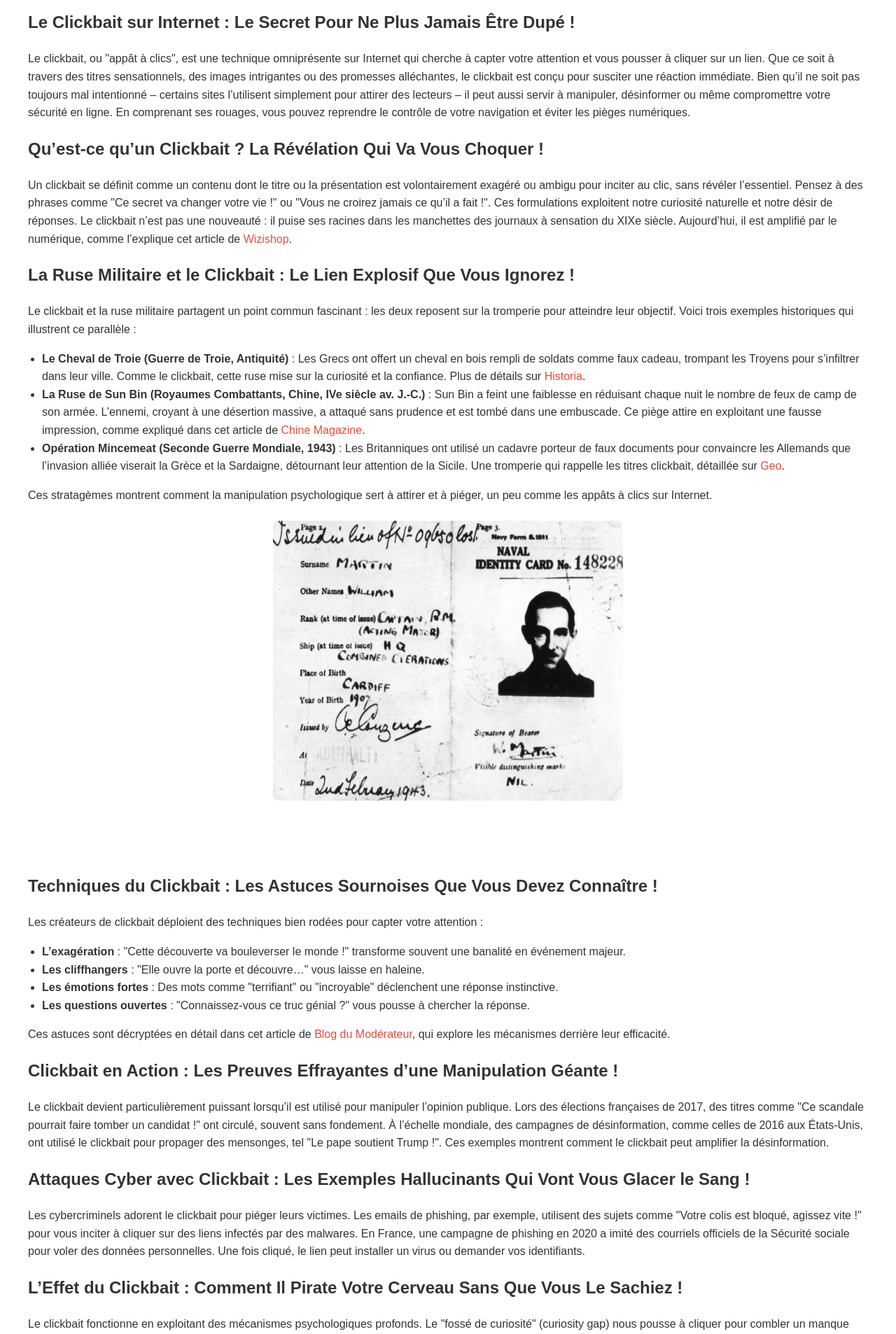
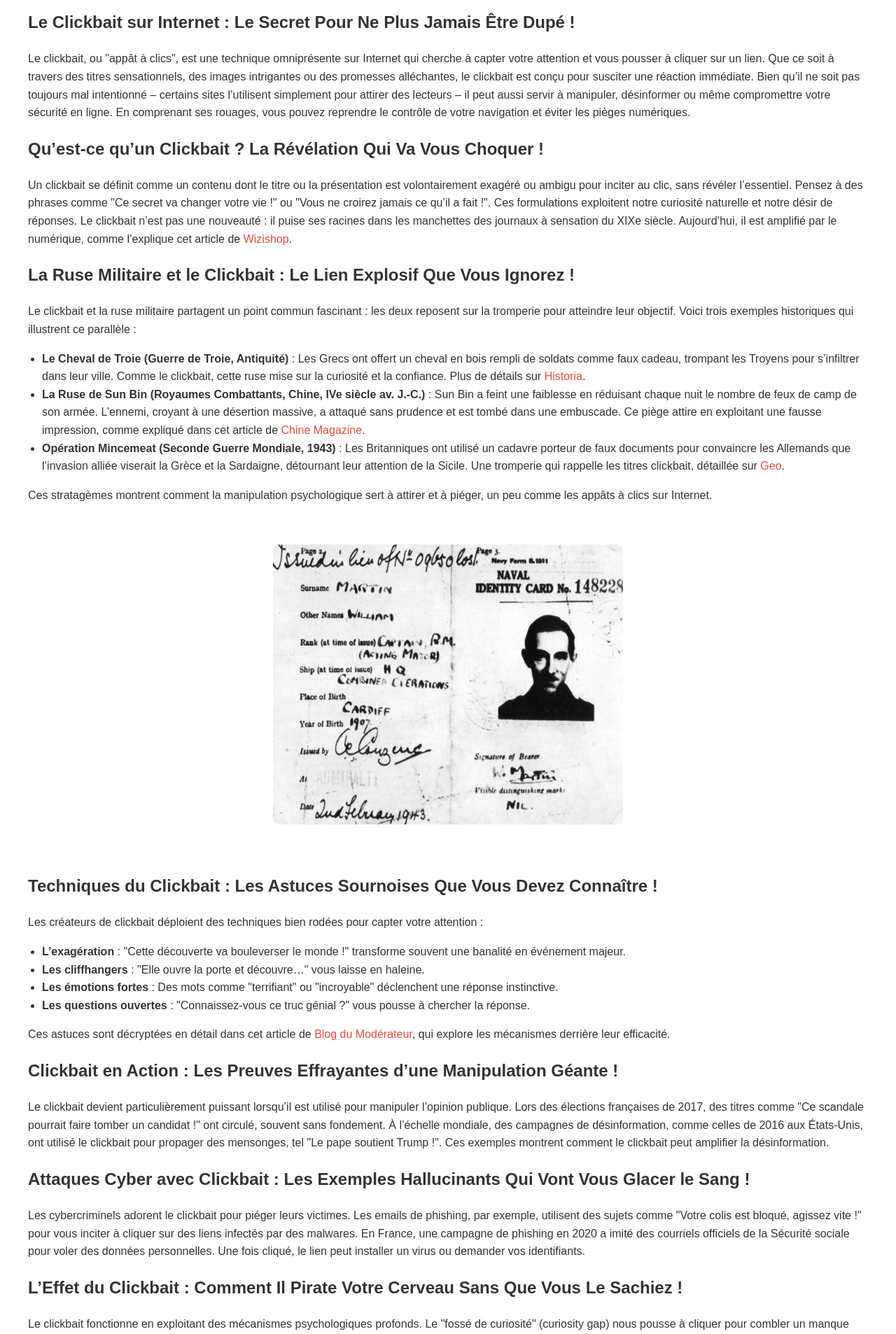
Before and after one commit to Anadema/Cognitive-Weaponization-Matrix, a Jekyll site: the page built from Techniques/04-Clickbait.md, in a window 1280 px wide. Shown: the part 682-2588 px from the top of the page at 70% size. Built offline with Jekyll 4.4.1, drawn with Linux system fonts in a browser that asks for light colours; our own code applies the rules of GitHub Pages for plain Markdown files.

Commit message:
Update 04-Clickbait.md

```diff
--- a/Techniques/04-Clickbait.md
+++ b/Techniques/04-Clickbait.md
@@ -19,10 +19,10 @@
         <li><strong>La Ruse de Sun Bin (Royaumes Combattants, Chine, IVe siècle av. J.-C.)</strong> : Sun Bin a feint une faiblesse en réduisant chaque nuit le nombre de feux de camp de son armée. L’ennemi, croyant à une désertion massive, a attaqué sans prudence et est tombé dans une embuscade. Ce piège attire en exploitant une fausse impression, comme expliqué dans cet article de <a href="https://www.chine-magazine.com/sun-bin-le-stratege-oublie/">Chine Magazine</a>.</li>
         <li><strong>Opération Mincemeat (Seconde Guerre Mondiale, 1943)</strong> : Les Britanniques ont utilisé un cadavre porteur de faux documents pour convaincre les Allemands que l’invasion alliée viserait la Grèce et la Sardaigne, détournant leur attention de la Sicile. Une tromperie qui rappelle les titres clickbait, détaillée sur <a href="https://www.geo.fr/histoire/quest-ce-que-loperation-mincemeat-imaginee-pour-tromper-les-allemands-en-1943-209954">Geo</a>.</li>
     </ul>
-    <p>Ces stratagèmes montrent comment la manipulation psychologique sert à attirer et à piéger, un peu comme les appâts à clics sur Internet.</p>
+    <p>Ces stratagèmes montrent comment la manipulation psychologique sert à attirer et à piéger, un peu comme les appâts à clics sur Internet.</p><br>
     <p align="center">
       <img width="500" height="400" src="../Image/Mincemeat.jpg"><br><br>
-   </p><br>
+   </p>
     <h2>Techniques du Clickbait : Les Astuces Sournoises Que Vous Devez Connaître !</h2>
     <p>Les créateurs de clickbait déploient des techniques bien rodées pour capter votre attention :</p>
     <ul>
```
